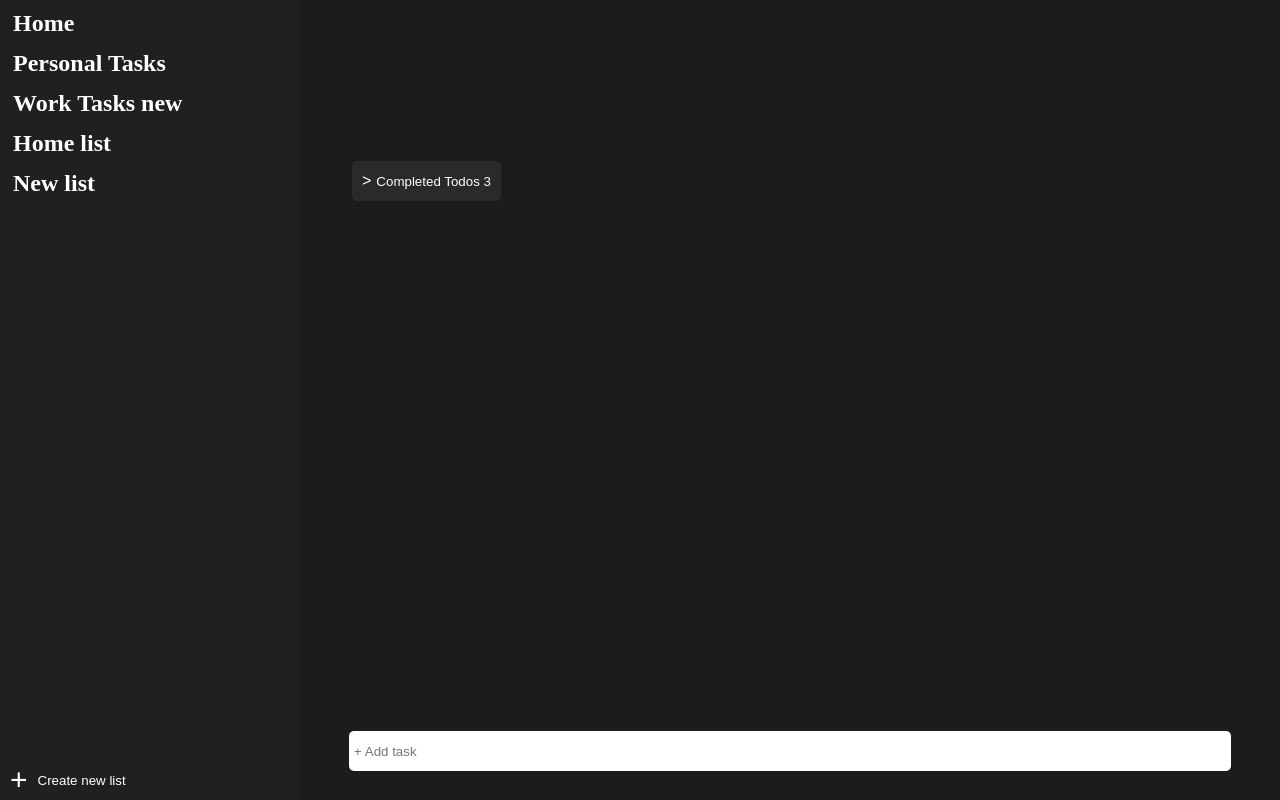
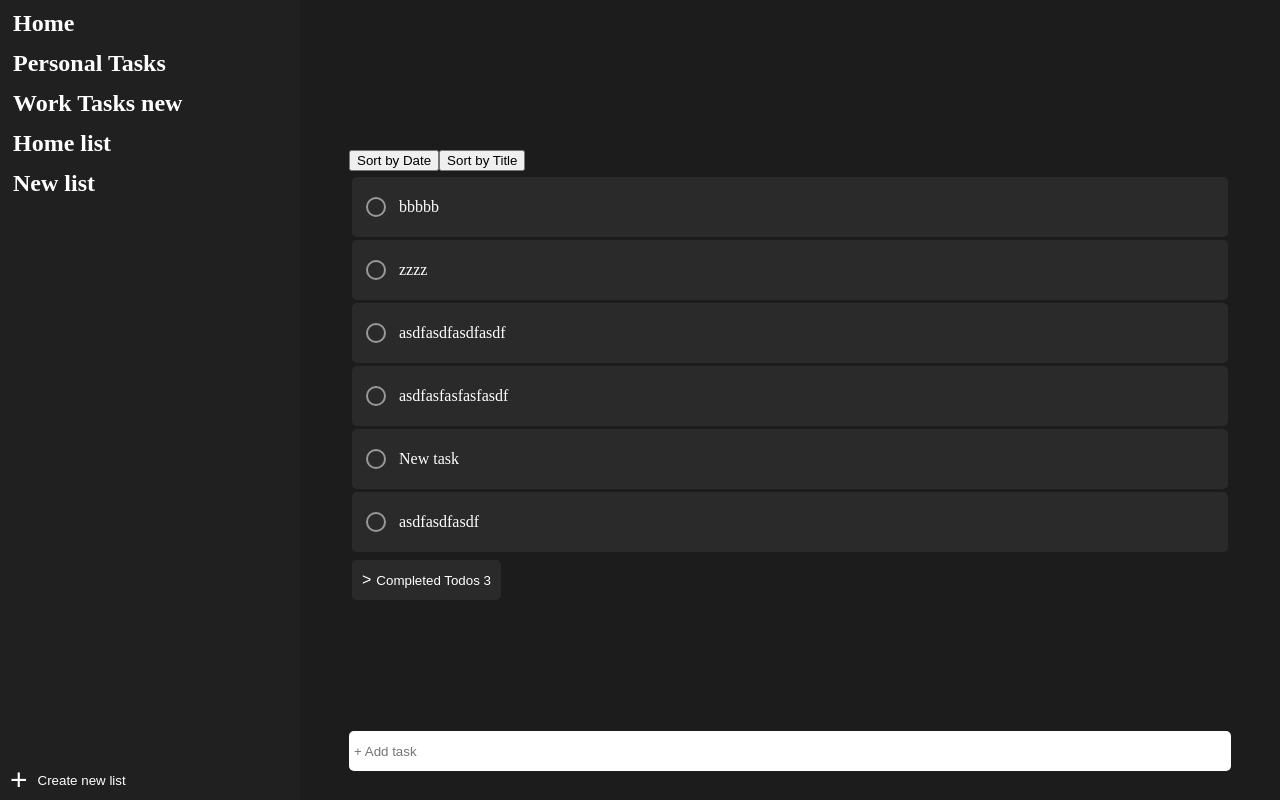
Before and after one commit to Maxv1z/microsoft-todo-clone-on-redux, a React (Vite) app: page / in a window 1280 px wide. Built offline with nearby package versions, Linux system fonts and the light colour scheme; data requests are answered from the project's data file.

Commit message:
sorting feature starter code

```diff
--- a/data/db.json
+++ b/data/db.json
@@ -99,7 +99,7 @@
       "file": null,
       "starred": false,
       "listId": "3sWWAo_ZeNPHuUiy9J4U6",
-      "completed": true
+      "completed": false
     },
     {
       "id": "kYv2WysjarvP7DFzwbvLD",
@@ -109,7 +109,7 @@
       "file": null,
       "starred": false,
       "listId": "3sWWAo_ZeNPHuUiy9J4U6",
-      "completed": true
+      "completed": false
     },
     {
       "id": "4233vl5K4W6DkL23m5wx7",
@@ -202,6 +202,136 @@
       "starred": false,
       "listId": "3sWWAo_ZeNPHuUiy9J4U6",
       "completed": false
+    },
+    {
+      "id": "S6sENnyTrXnvf2PCit1rf",
+      "createdAt": 1705913632706,
+      "title": "asdfasdfasdf",
+      "notes": "",
+      "file": null,
+      "starred": false,
+      "listId": "3sWWAo_ZeNPHuUiy9J4U6",
+      "completed": false
+    },
+    {
+      "id": "NC-ToTygzeCnWl38mwsH0",
+      "createdAt": 1705914626252,
+      "title": "asdfasdfasdfasdf",
+      "notes": "",
+      "file": null,
+      "starred": false,
+      "listId": "1",
+      "completed": false
+    },
+    {
+      "id": "WiJoSj9SXpuG_-gJ0lRCt",
+      "createdAt": 1705914633162,
+      "title": "zzzz",
+      "notes": "",
+      "file": null,
+      "starred": false,
+      "listId": "1",
+      "completed": false
+    },
+    {
+      "id": "ZimpASHgF9xch2KTj1Pbx",
+      "createdAt": 1705914677154,
+      "title": "bbbbb",
+      "notes": "",
+      "file": null,
+      "starred": false,
+      "listId": "1",
+      "completed": false
+    },
+    {
+      "id": "O-H83gHGUB_IL9cEdeVu8",
+      "createdAt": 1705914710538,
+      "title": "dfasdfasdfasdf",
+      "notes": "",
+      "file": null,
+      "starred": false,
+      "listId": "3",
+      "completed": false
+    },
+    {
+      "id": "-jZ7pS7UrhyyGK0DcrPO8",
+      "createdAt": 1705914712470,
+      "title": "adsfasdfasdf",
+      "notes": "",
+      "file": null,
+      "starred": false,
+      "listId": "3",
+      "completed": false
+    },
+    {
+      "id": "h3zT2V0WNwSSo3wF8IQMU",
+      "createdAt": 1705914712713,
+      "title": "asdf",
+      "notes": "",
+      "file": null,
+      "starred": false,
+      "listId": "3",
+      "completed": false
+    },
+    {
+      "id": "36nqi-GeqpVV5DUdcbwFG",
+      "createdAt": 1705914712871,
+      "title": "asdf",
+      "notes": "",
+      "file": null,
+      "starred": false,
+      "listId": "3",
+      "completed": false
+    },
+    {
+      "id": "IeS-eH9QBcy0kIohw_c1X",
+      "createdAt": 1705914713036,
+      "title": "asdf",
+      "notes": "",
+      "file": null,
+      "starred": false,
+      "listId": "3",
+      "completed": false
+    },
+    {
+      "id": "mjjQwznUVRcD8OK76ZcwF",
+      "createdAt": 1705914713181,
+      "title": "asd",
+      "notes": "",
+      "file": null,
+      "starred": false,
+      "listId": "3",
+      "completed": false
+    },
+    {
+      "id": "edRm1CPGfJwFXRCulevLg",
+      "createdAt": 1705914713345,
+      "title": "fa",
+      "notes": "",
+      "file": null,
+      "starred": false,
+      "listId": "3",
+      "completed": false
+    },
+    {
+      "id": "3TlC0lgfG5jip8AphB5J9",
+      "createdAt": 1705914716392,
+      "title": "sdffdfdasb",
+      "notes": "",
+      "file": null,
+      "starred": false,
+      "listId": "3",
+      "completed": false
+    },
+    {
+      "id": "016Yr_2aG0J1h5oqdMtSn",
+      "createdAt": 1705914731846,
+      "title": "zzzxcvzxvc",
+      "notes": "",
+      "file": null,
+      "starred": false,
+      "listId": "3",
+      "completed": false
     }
   ]
 }
--- a/src/components/Todos/TodoList.jsx
+++ b/src/components/Todos/TodoList.jsx
@@ -22,6 +22,7 @@ function TodoList() {
     const activeList = useSelector(selectActiveList);
     const [title, setTitle] = useState("");
     const [showCompletedTodos, setShowCompletedTodos] = useState(false);
+    const [sortCriteria, setSortCriteria] = useState("createdAt");
 
     // const todosIdsFromFilter = useSelector(selectTodoIdsByFilter);
 
@@ -51,16 +52,34 @@ function TodoList() {
         setTitle("");
     };
 
+    const sortTodos = (uncompletedTodos) => {
+        return [...uncompletedTodos].sort((a, b) => {
+            if (sortCriteria === "createdAt") {
+                return b.createdAt - a.createdAt;
+            } else if (sortCriteria === "title") {
+                return a.title.localeCompare(b.title);
+            }
+            return 0;
+        });
+    };
+
     return (
         <div className="todos-main-container">
             <div className="todos-list-container">
+                <div className="sort-criteria">
+                    <button onClick={() => setSortCriteria("createdAt")}>
+                        Sort by Date
+                    </button>
+                    <button onClick={() => setSortCriteria("title")}>
+                        Sort by Title
+                    </button>
+                </div>
                 <ul>
-                    {uncompletedTodos &&
-                        uncompletedTodos.map((todo) => (
-                            <li key={todo} className="todo">
-                                <Todo key={todo} todoId={todo} />
-                            </li>
-                        ))}
+                    {sortTodos(uncompletedTodos).map((todo) => (
+                        <li key={todo.id} className="todo">
+                            <Todo key={todo.id} todoId={todo.id} />
+                        </li>
+                    ))}
                     <li>
                         {(uncompletedTodos.length > 0 || completedTodos.length > 0) && (
                             <div
--- a/src/features/todos/todosSlice.js
+++ b/src/features/todos/todosSlice.js
@@ -84,7 +84,12 @@ export const selectUncompletedTodos = createSelector(
     [selectAllTodos, activeList],
     (allTodos, activeList) => {
         return allTodos
-            .filter((todo) => todo.completed == false && todo.listId == activeList)
-            .map((todo) => todo.id);
+            .filter((todo) => !todo.completed && todo.listId === activeList)
+            .map((todo) => ({
+                id: todo.id,
+                title: todo.title,
+                createdAt: todo.createdAt,
+                starred: todo.starred,
+            }));
     }
 );
```
